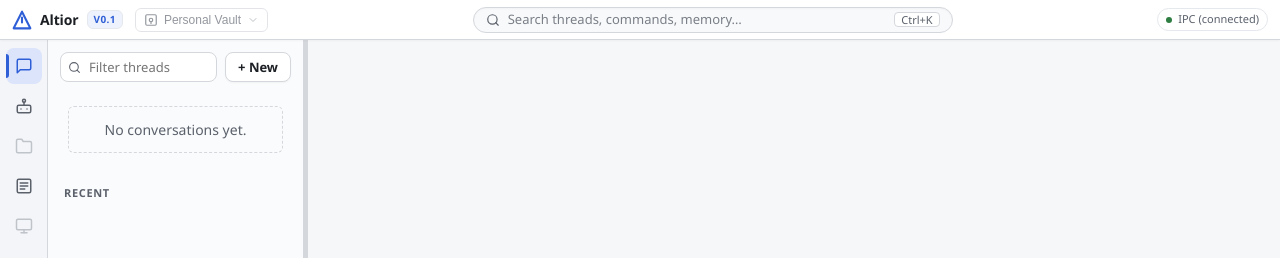
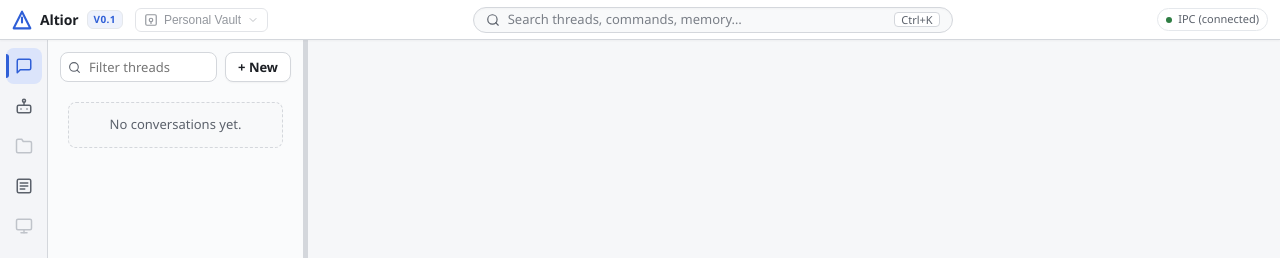
Before and after one commit to ethan-blue/altior, a React (Vite) app in the folder apps/desktop/: page / in a window 1280 px wide. Shown: the top 258 px of the page. Built offline with nearby package versions, Linux system fonts and the light colour scheme.

Commit message:
fix(desktop): polish search empty state with clear-filter CTA
Hide orphan RECENT when the thread list is empty, tighten empty-card
density, and add a zh-CN/EN clear-filter affordance for no-match search.

```diff
--- a/apps/desktop/src/components/shell.module.css
+++ b/apps/desktop/src/components/shell.module.css
@@ -962,13 +962,52 @@
 }
 
 /* Empty thread-pane note (review A03): honest "nothing here" instead of
-   decorative demo rows. */
+   decorative demo rows. Search empty keeps a compact clear-filter affordance
+   and must not leave an orphan RECENT section header. */
 .threadsEmpty {
-  margin: var(--spacing-12) var(--spacing-8);
-  padding: var(--spacing-12) var(--spacing-8);
+  display: flex;
+  flex-direction: column;
+  align-items: center;
+  gap: var(--spacing-8);
+  margin: var(--spacing-8);
+  padding: var(--spacing-12);
   color: var(--color-muted);
-  font-size: var(--font-size-body);
   text-align: center;
   border: var(--divider-width) dashed var(--color-border);
-  border-radius: var(--border-radius);
+  border-radius: var(--radius-md, var(--border-radius));
+  background: var(--color-surface-subtle);
 }
+
+.threadsEmptySearch {
+  border-color: var(--color-control-border);
+  background: var(--color-badge-bg);
+}
+
+.threadsEmptyTitle {
+  margin: 0;
+  max-width: 18em;
+  font: var(--font-size-ui) / var(--line-height-normal) var(--font-ui);
+  color: var(--color-muted);
+}
+
+.threadsEmptyAction {
+  height: var(--control-height);
+  padding: 0 var(--spacing-12);
+  border: var(--divider-width) solid var(--color-control-border);
+  border-radius: var(--radius-sm);
+  background: var(--color-elevated);
+  color: var(--color-accent);
+  font: 600 var(--font-size-ui) / var(--line-height-compact) var(--font-ui);
+  cursor: pointer;
+  transition: var(--transition-fast);
+}
+
+.threadsEmptyAction:hover {
+  background: var(--color-surface-hover);
+  border-color: var(--color-accent);
+}
+
+.threadsEmptyAction:focus-visible {
+  outline: var(--focus-ring) solid var(--color-focus);
+  outline-offset: 2px;
+}
--- a/apps/desktop/src/components/shell.tsx
+++ b/apps/desktop/src/components/shell.tsx
@@ -284,9 +284,33 @@ export function ThreadsPane({
         ) : null}
       </div>
       {threads.length === 0 ? (
-        <p className={shell.threadsEmpty} role="status">
+        <div
+          className={`${shell.threadsEmpty}${searchActive ? ` ${shell.threadsEmptySearch}` : ""}`}
+          role="status"
+          data-testid={searchActive ? "threads-search-empty" : "threads-empty"}
+          data-empty-kind={searchActive ? "search" : "vault"}
+        >
+          <p className={shell.threadsEmptyTitle}>
             {searchActive ? t.nav.noMatches : t.nav.empty}
           </p>
+          {searchActive ? (
+            <button
+              type="button"
+              className={shell.threadsEmptyAction}
+              onClick={() => {
+                setLocalFilter("");
+                if (timerRef.current != null) {
+                  clearTimeout(timerRef.current);
+                  timerRef.current = null;
+                }
+                onFilterChange("");
+              }}
+              data-testid="clear-thread-filter"
+            >
+              {t.nav.clearFilter}
+            </button>
+          ) : null}
+        </div>
       ) : null}
       {pinned.length > 0 ? (
         <ThreadSection
@@ -296,12 +320,14 @@ export function ThreadsPane({
           onSelect={onSelect}
         />
       ) : null}
+      {recent.length > 0 ? (
         <ThreadSection
           title={t.nav.recent}
           threads={recent}
           selectedThreadId={selectedThreadId}
           onSelect={onSelect}
         />
+      ) : null}
       {hasMoreThreads && onLoadMore ? (
         <button
           type="button"
--- a/apps/desktop/src/i18n/en.ts
+++ b/apps/desktop/src/i18n/en.ts
@@ -35,7 +35,8 @@ export const en: TranslationDictionary = {
     pinned: "PINNED",
     recent: "RECENT",
     empty: "No conversations yet.",
-    noMatches: "No conversations match.",
+    noMatches: "No conversations match this filter.",
+    clearFilter: "Clear filter",
     loadMore: "Load more conversations…",
     loadingHistory: "Loading conversation history…",
     moreHistoryFailed: "More history could not be loaded. The visible content is still available.",
--- a/apps/desktop/src/i18n/types.ts
+++ b/apps/desktop/src/i18n/types.ts
@@ -37,6 +37,8 @@ export interface TranslationDictionary {
     readonly recent: string;
     readonly empty: string;
     readonly noMatches: string;
+    /** Clear the active thread filter (search empty affordance). */
+    readonly clearFilter: string;
     readonly loadMore: string;
     readonly loadingHistory: string;
     readonly moreHistoryFailed: string;
--- a/apps/desktop/src/i18n/zh-CN.ts
+++ b/apps/desktop/src/i18n/zh-CN.ts
@@ -36,6 +36,7 @@ export const zhCN: TranslationDictionary = {
     recent: "近期会话",
     empty: "暂无会话。",
     noMatches: "没有匹配的会话。试试其他关键词。",
+    clearFilter: "清除筛选",
     loadMore: "加载更多会话…",
     loadingHistory: "正在加载历史会话…",
     moreHistoryFailed: "无法加载更多历史。已显示的内容仍可阅读。",
```
Also changed, not shown: 2 other files (tests, documents, lock files or other folders). Lines whose indentation alone changed are shown as unchanged.
